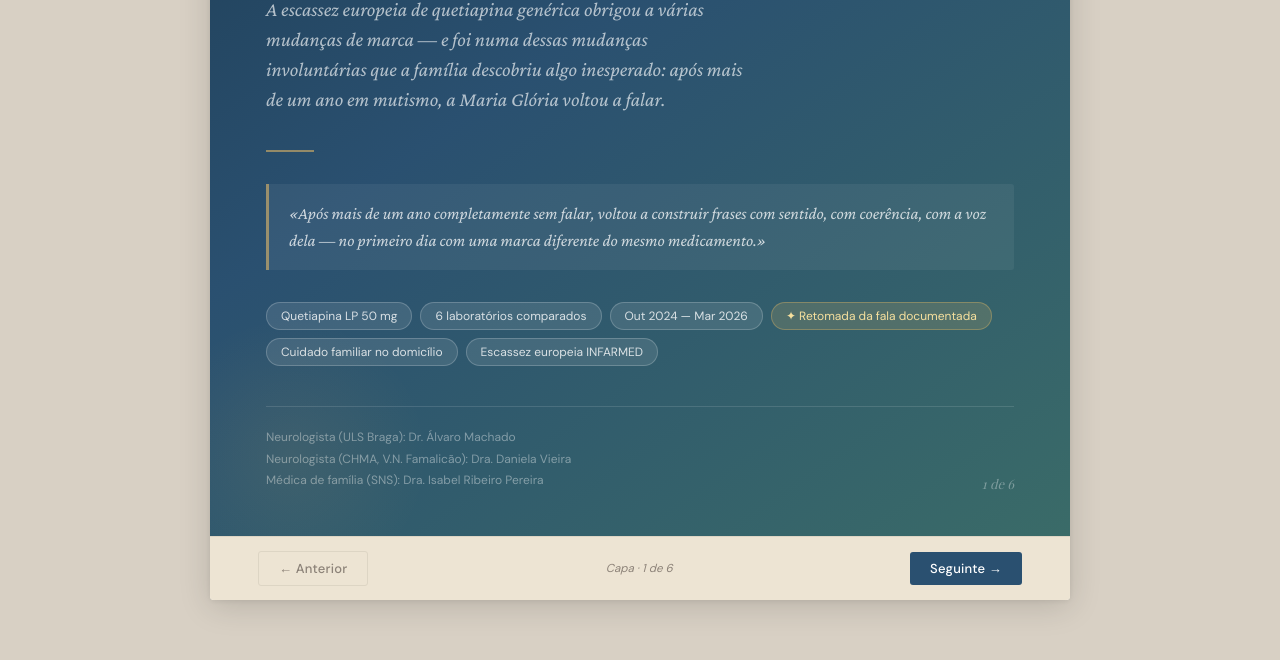
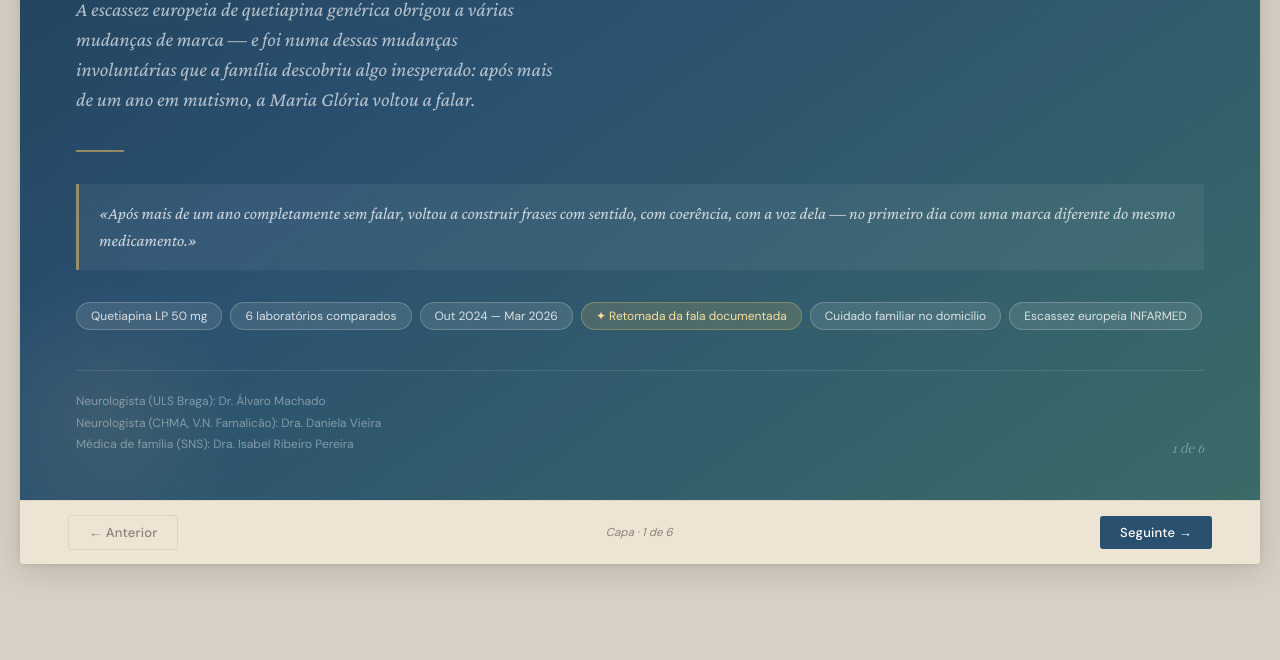
Before and after one commit to RLeugim/MAE-Quetiapina-4T2024_a_1T2026, a plain HTML site: page index.html in a window 1280 px wide. Shown: the part 408-1068 px from the top of the page. After the commit the page ends 1032 px from the top, so only its background shows below. Drawn offline with nearby package versions, Linux system fonts and the light colour scheme; a web font is replaced by a local one.

Commit message:
Refactor syncSpacer function and improve comments

```diff
--- a/index.html
+++ b/index.html
@@ -1435,24 +1435,44 @@ function goTo(n) {
   window.scrollTo({ top: 0, behavior: 'smooth' });
 }
 
-// Dynamic spacer — always matches real header height
-const header  = document.getElementById('sticky-header');
-const spacer  = document.querySelector('.header-spacer');
+// ── SYNC ENGINE ──────────────────────────────────────────────────────────────
+// Keeps the deck width identical to the header width, and the spacer height
+// identical to the header height — at all times, on all devices.
+//
+// Triggers: font load, pill wrap, orientation change, zoom, window resize,
+// any DOM mutation that changes the header's bounding box.
+// ─────────────────────────────────────────────────────────────────────────────
+const header = document.getElementById('sticky-header');
+const spacer = document.querySelector('.header-spacer');
+const deck   = document.querySelector('.deck');
 
-function syncSpacer() {
+function sync() {
+  const rect = header.getBoundingClientRect();
+  // Height: spacer reserves exactly the right gap below the fixed header
   spacer.style.height = header.offsetHeight + 'px';
+  // Width: deck matches the rendered width of the header (respects padding/scroll)
+  deck.style.width     = rect.width + 'px';
+  deck.style.maxWidth  = rect.width + 'px';
+  deck.style.marginLeft  = rect.left + 'px';
+  deck.style.marginRight = 'unset';
 }
 
-// Run immediately, on load, on resize, on orientation change
-syncSpacer();
-window.addEventListener('load', syncSpacer);
-window.addEventListener('resize', syncSpacer);
-window.addEventListener('orientationchange', () => setTimeout(syncSpacer, 250));
+// 1. ResizeObserver — fires on every pixel change of the header box
+if (window.ResizeObserver) {
+  new ResizeObserver(sync).observe(header);
+}
 
-// Also use ResizeObserver for maximum reliability (catches font-load shifts, etc.)
-if (window.ResizeObserver) {
-  new ResizeObserver(syncSpacer).observe(header);
+// 2. Fallback + orientation change (ResizeObserver may not fire on rotate)
+window.addEventListener('resize', sync);
+window.addEventListener('orientationchange', () => { sync(); setTimeout(sync, 300); });
+
+// 3. Font load — Playfair/Crimson/DM Sans affect pill wrap height
+if (document.fonts && document.fonts.ready) {
+  document.fonts.ready.then(sync);
 }
+
+// 4. Initial call (before any event fires)
+sync();
 </script>
 </body>
 </html>
```
